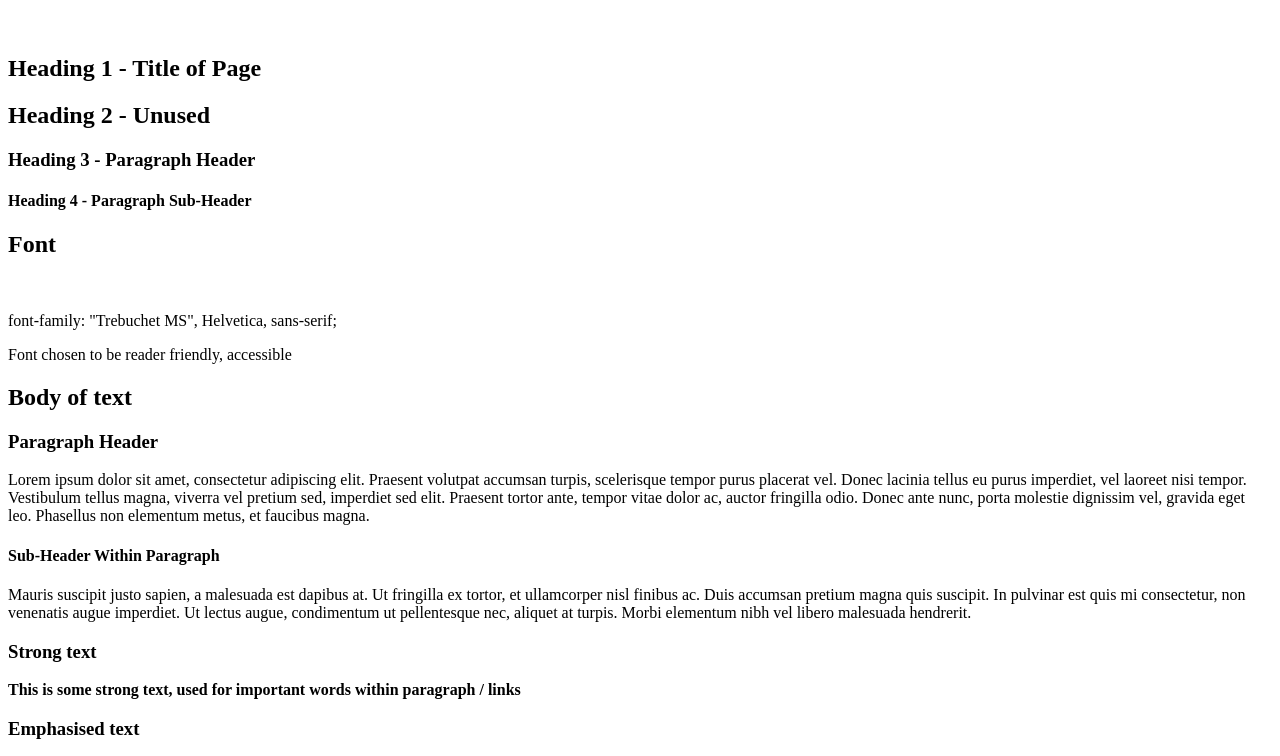
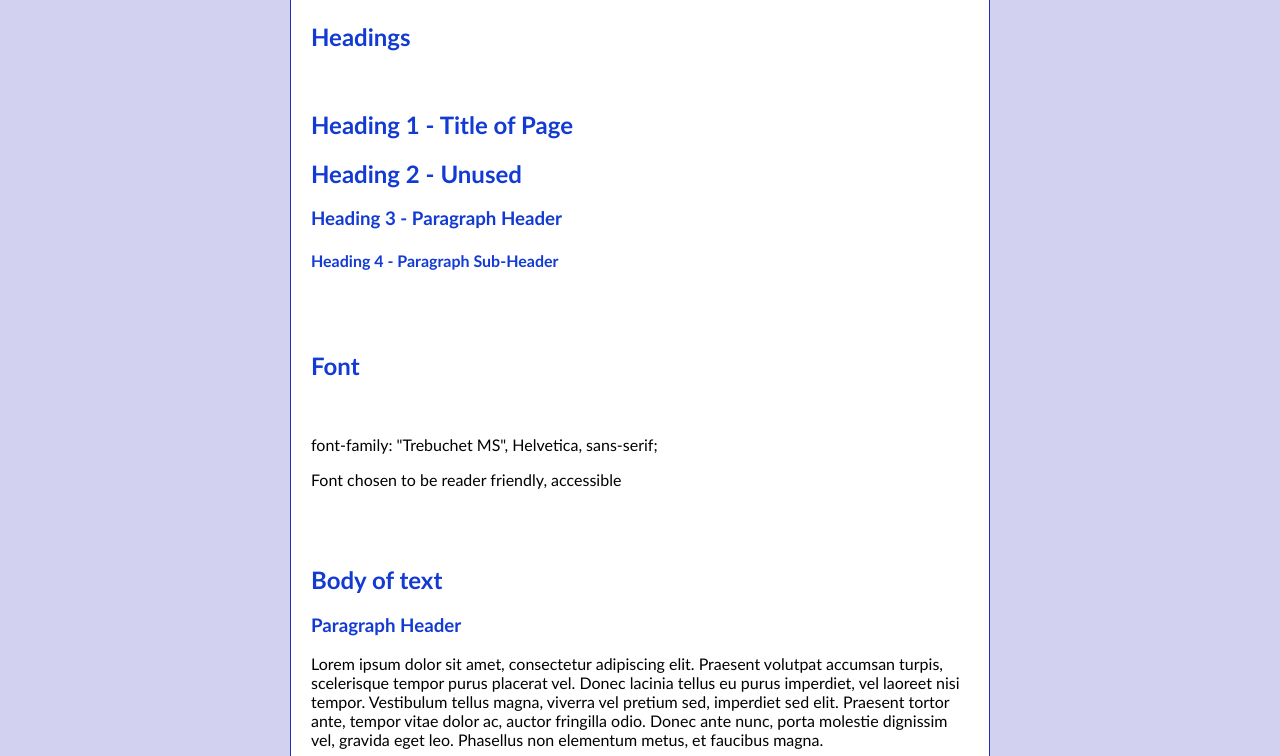
Before and after one commit to eugenealderton/Styleguide, a plain HTML site: page index.html in a window 1280 px wide. Shown: the part 110-866 px from the top of the page. Drawn offline with Linux system fonts and the light colour scheme.

Commit message:
naming error fix

```diff
--- a/index.html
+++ b/index.html
@@ -5,7 +5,7 @@
 		<title>OneMind Study Skills Template</title>
 		<meta name="description" content="OneMind Styleguide">
 		<meta name="viewport" content="width=700, initial-scale=1, maximum-scale=5">
-		<link rel="stylesheet" type="text/html" href="style.css">
+		<link rel="stylesheet" type="text/css" href="style.css">
 	</head>
 	<body>
 		<main>
--- a/style.css
+++ b/style.css
@@ -1,7 +1,9 @@
 /* Universal data for css sheet */
-
 * {
+	font-family: "Trebuchet MS", Helvetica, sans-serif;
 	box-sizing: border-box;
+	-webkit-box-sizing: border-box;
+	-moz-box-sizing: border-box;
 }
 
 html,
```
